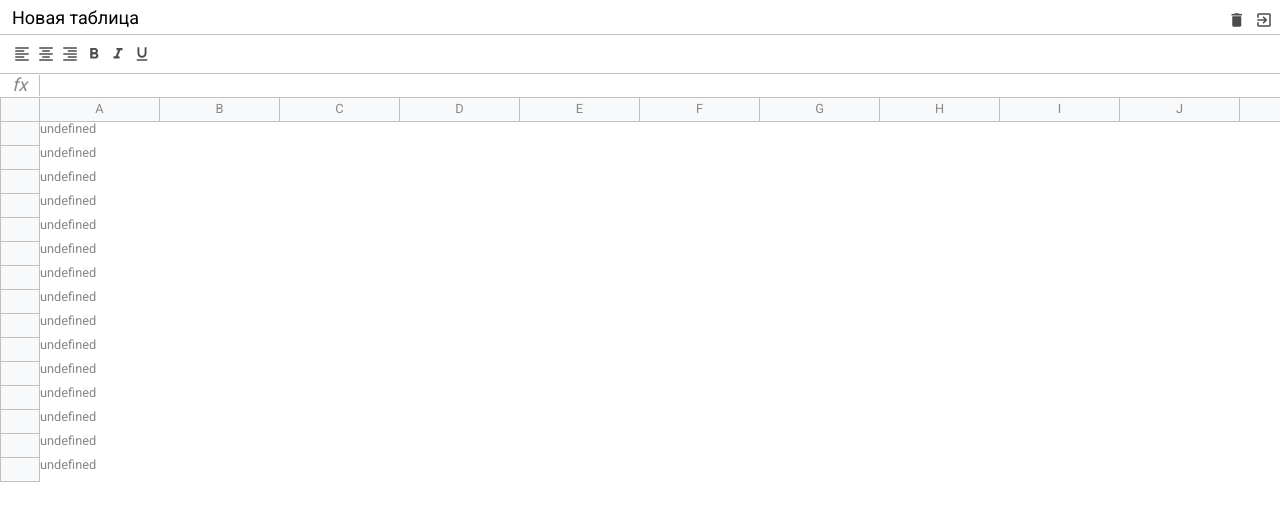
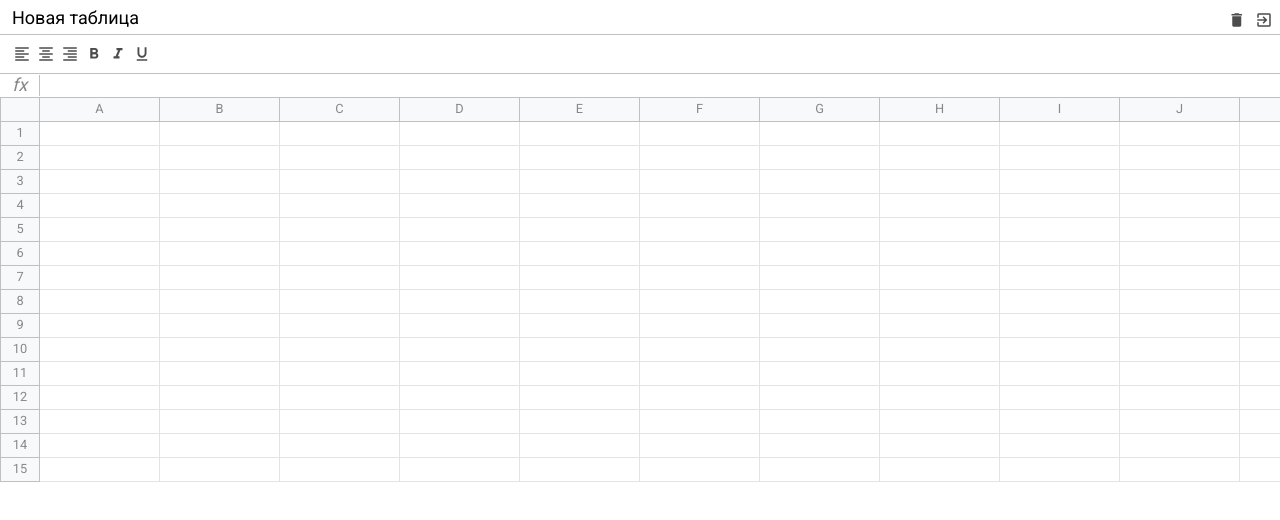
Before and after one commit to voloshchik/excel-pure-js, a website built with webpack: page src/index.html in a window 1280 px wide. Built offline with nearby package versions, Linux system fonts and the light colour scheme.

Commit message:
38 create table. Cells

```diff
--- a/src/components/table/table.template.js
+++ b/src/components/table/table.template.js
@@ -3,13 +3,11 @@ const CODES = {
   Z: 90,
 }
 
-// function createCell() {
-//   return `
-//     <div class="cell" contenteditable>
-//       b2
-//     </div>
-//     `
-// }
+function toCell() {
+  return `
+    <div class="cell" contenteditable></div>
+  `
+}
 
 function toColumn(col) {
   return `
@@ -19,10 +17,10 @@ function toColumn(col) {
     `
 }
 
-function createRow(content) {
+function createRow(index, content) {
   return `
    <div class="row">
-     <div class="row-info"></div>
+     <div class="row-info">${index ? index : ''}</div>
      <div class="row-data">${content}</div>
    </div>
   `
@@ -36,9 +34,10 @@ export function createTable(rowsCount = 15) {
   const rows = []
   const cols = new Array(collsCount).fill('').map(toChar).map(toColumn).join('')
   console.log('colls', cols)
-  rows.push(createRow(cols))
+  rows.push(createRow(null, cols))
   for (let i = 0; i < rowsCount; i++) {
-    rows.push(createRow())
+    const cells = new Array(collsCount).fill('').map(toCell).join('')
+    rows.push(createRow(i + 1, cells))
   }
   return rows.join('')
 }
--- a/src/scss/table.scss
+++ b/src/scss/table.scss
@@ -15,6 +15,9 @@
     height: $row-height;
   }
   .row-info {
+    display: flex;
+    justify-content: center;
+    align-items: center;
     min-width: $info-cell-with;
     height: 100%;
     border: 1px solid $border-color;
```
